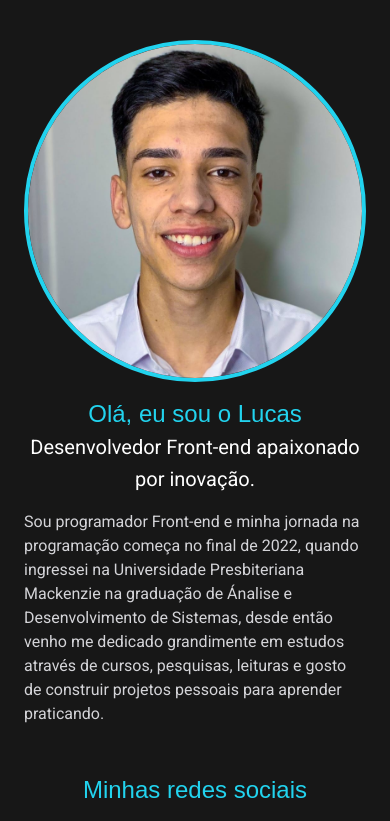
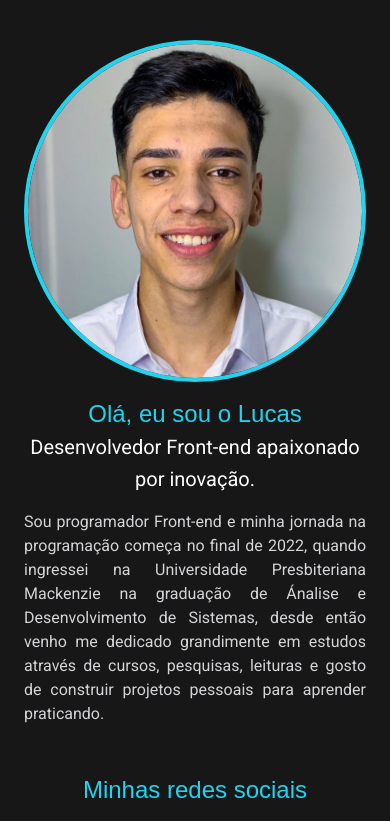
Before and after one commit to LucasfNeves/portifolio-lucas-neves-2023, a Next.js app: page / in a window 390 px wide. Shown: the top 821 px of the page. Built offline with nearby package versions, Linux system fonts and the light colour scheme; a web font is replaced by a local one.

Commit message:
responsividade

```diff
--- a/src/components/Paragraph.tsx
+++ b/src/components/Paragraph.tsx
@@ -5,7 +5,7 @@ type ParagraphProps = ComponentProps<'p'>
 export function Paragraph(props: ParagraphProps) {
   return (
     <p
-      className="font-roboto lg:text-justify text-base text-zinc-300"
+      className="font-roboto text-justify text-base text-zinc-300"
       {...props}
     />
   )
--- a/src/components/Projects/CardProject.tsx
+++ b/src/components/Projects/CardProject.tsx
@@ -22,7 +22,7 @@ export function CardProject({
       <figure className="trasition duration-200 ease-in-out group-hover:opacity-50 mb-2">
         <Image width={338} height={190.04} src={image} alt={''} />
       </figure>
-      <div className="group-hover:opacity-50 trasition flex flex-col items-center lg:items-start duration-200 ease-in-out">
+      <div className="group-hover:opacity-50 trasition flex flex-col items-start duration-200 ease-in-out">
         {' '}
         <small className="text-sm font-robot text-white mb-1">{date}</small>
         <h1 className="text-base font-robot font-bold text-white mb-1">
```
